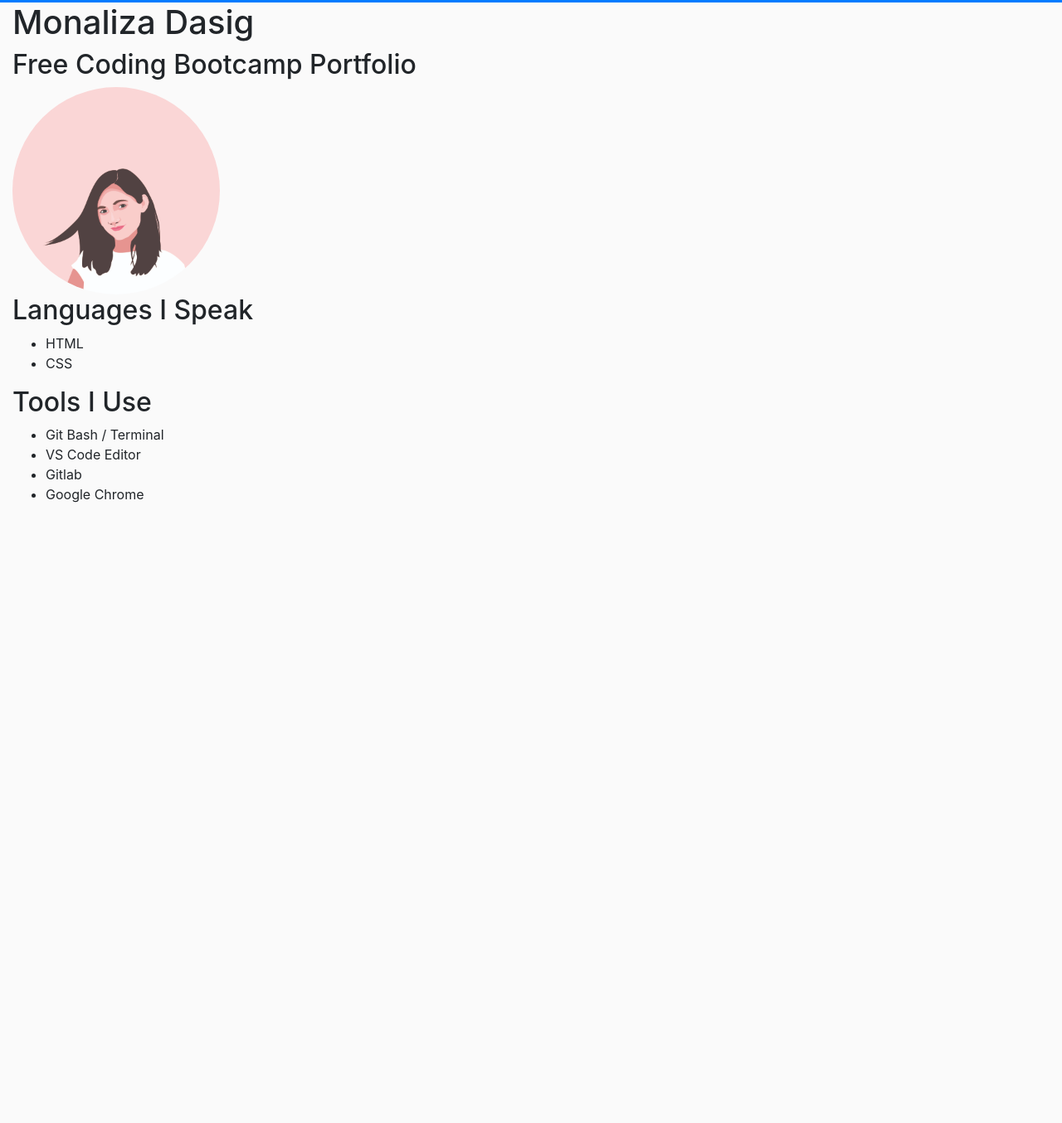
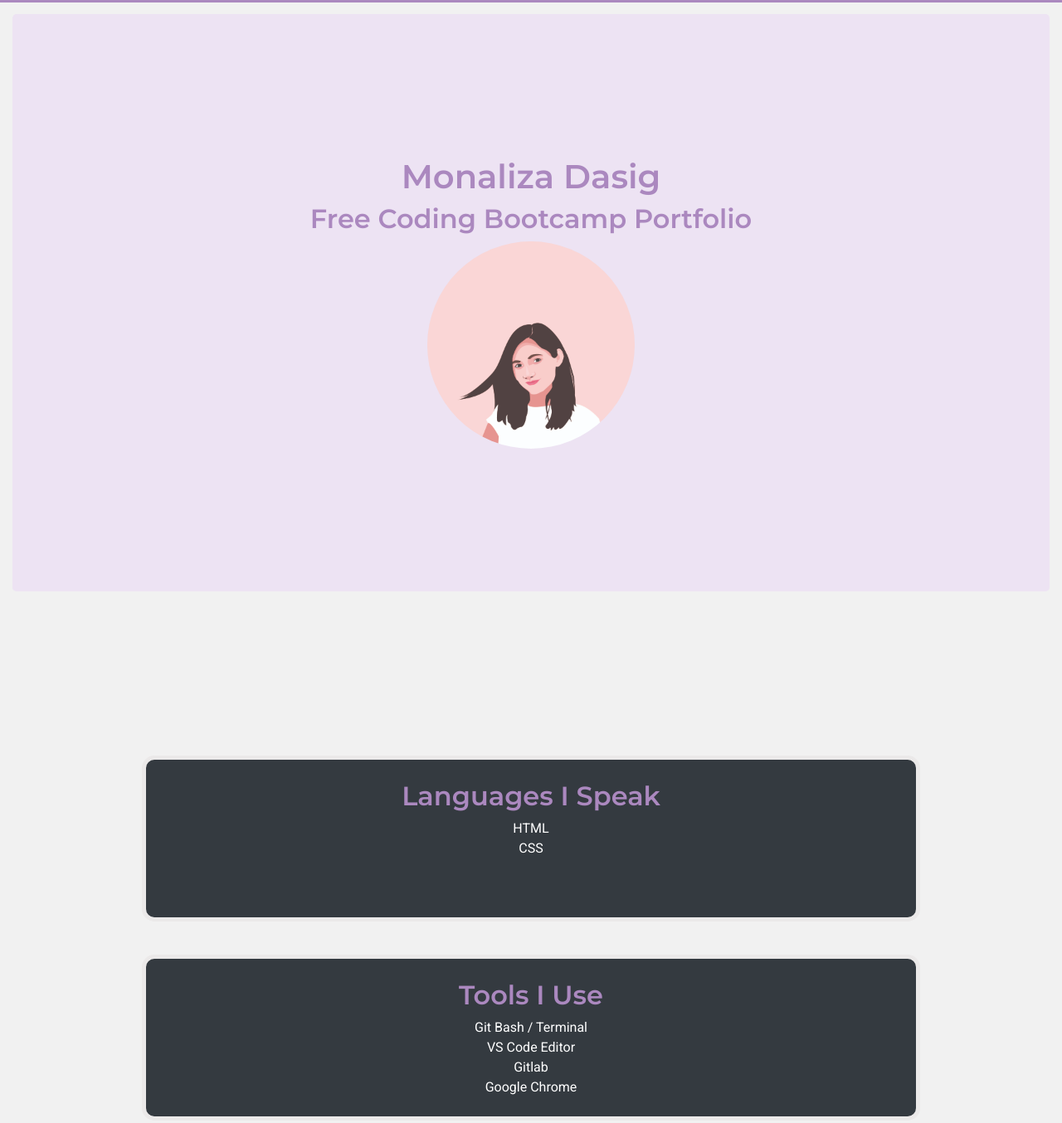
Before and after one commit to monalizadsg/fcb-portfolio, a plain HTML site: page index.html in a window 1280 px wide. Shown: the part 53-1407 px from the top of the page at 83% size. Before the commit the page ends 800 px from the top, so only its background shows below. Drawn offline with nearby package versions, Linux system fonts and the light colour scheme.

Commit message:
Final version of portfolio

```diff
--- a/index.html
+++ b/index.html
@@ -26,8 +26,7 @@
     <link rel="stylesheet" href="style.css" />
   </head>
   <body>
-    <nav class="navbar navbar-expand-lg navbar-dark bg-primary">
-      <a class="navbar-brand" href="#"></a>
+    <nav class="navbar navbar-expand-lg navbar-dark fixed-top">
       <button
         class="navbar-toggler"
         type="button"
@@ -52,17 +51,20 @@
       </div>
     </nav>
     <div class="container-fluid">
-      <section id="landing">
+      <section class="jumbotron text-center" id="landing">
         <h1>Monaliza Dasig</h1>
         <h2>Free Coding Bootcamp Portfolio</h2>
         <img id="avatar" src="images/artwork.jpg" alt="my-artwork" />
       </section>
-      <section id="gallery">
+      <section class="text-center" id="gallery">
+        <div class="tools bg-dark">
           <h2>Languages I Speak</h2>
           <ul>
             <li>HTML</li>
             <li>CSS</li>
           </ul>
+        </div>
+        <div class="tools bg-dark">
           <h2>Tools I Use</h2>
           <ul>
             <li>Git Bash / Terminal</li>
@@ -70,6 +72,7 @@
             <li>Gitlab</li>
             <li>Google Chrome</li>
           </ul>
+        </div>
       </section>
     </div>
     <!-- Bootstrap JS -->
--- a/style.css
+++ b/style.css
@@ -1,8 +1,56 @@
 body {
-  background-color: #fafafa;
+  background-color: #f1f1f1;
 }
 
 #avatar {
   width: 250px;
   border-radius: 50%;
 }
+
+* {
+  font-family: "Roboto", sans-serif;
+}
+
+h1,
+h2 {
+  font-family: "Montserrat", sans-serif;
+  color: #ab88bf;
+}
+
+#landing,
+#gallery {
+  height: 87vh;
+  margin-top: 70px;
+  display: flex;
+  flex-direction: column;
+  justify-content: center;
+  align-items: center;
+}
+
+html {
+  scroll-behavior: smooth;
+}
+
+ul {
+  list-style: none;
+  padding: 0;
+}
+
+.tools {
+  padding: 25px;
+  height: 200px;
+  border: 5px solid #ebe9e9;
+  border-radius: 15px;
+  margin: 20px;
+  width: 75%;
+  color: white;
+}
+
+/* Bootstrap override */
+.navbar {
+  background-color: #ab88bf;
+}
+
+.jumbotron {
+  background-color: #ede3f3;
+}
```
Lines whose indentation alone changed are shown as unchanged.
